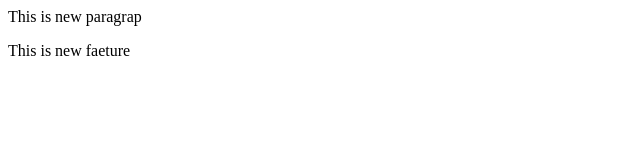
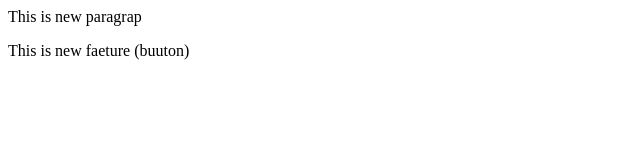
Before and after one commit to krravi204/localrepo, a plain HTML site: page index.html in a window 1280 px wide. Shown: the full height of the page, 0-640 px from the left. Drawn offline with Linux system fonts and the light colour scheme.

```diff
--- a/index.html
+++ b/index.html
@@ -1,2 +1,2 @@
 <p>This is new paragrap</p>
-<p>This is new faeture</p>
+<p>This is new faeture (buuton)</p>
```
